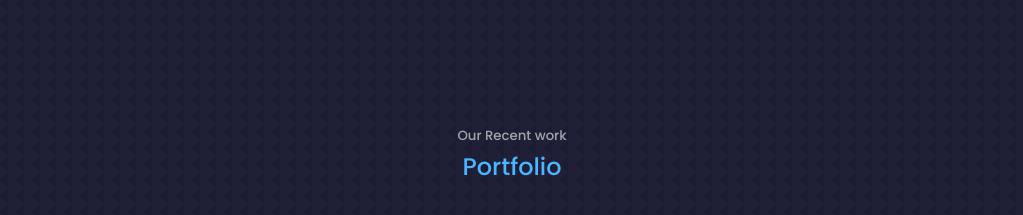
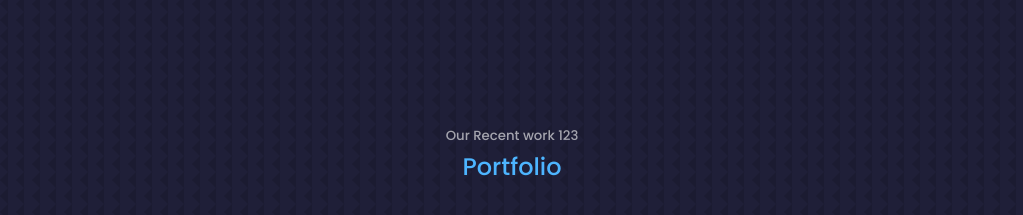
Before and after one commit to dnp176/React_Portfolio_My_Details, a React (Create React App) app: page / in a window 1280 px wide. Shown: the part 2900-3115 px from the top of the page, without its empty margins (128-1151 px from the left). Built offline with nearby package versions, Linux system fonts and the light colour scheme.

Commit message:
testing1

```diff
--- a/src/components/portfolio/Portfolio.jsx
+++ b/src/components/portfolio/Portfolio.jsx
@@ -39,7 +39,7 @@
 export const Portfolio = () => {
   return (
     <section id='portfolio'>
-      <h5>Our Recent work</h5>
+      <h5>Our Recent work 123</h5>
       <h2>Portfolio</h2>
 
       <div className="container portfolio__container">
```
